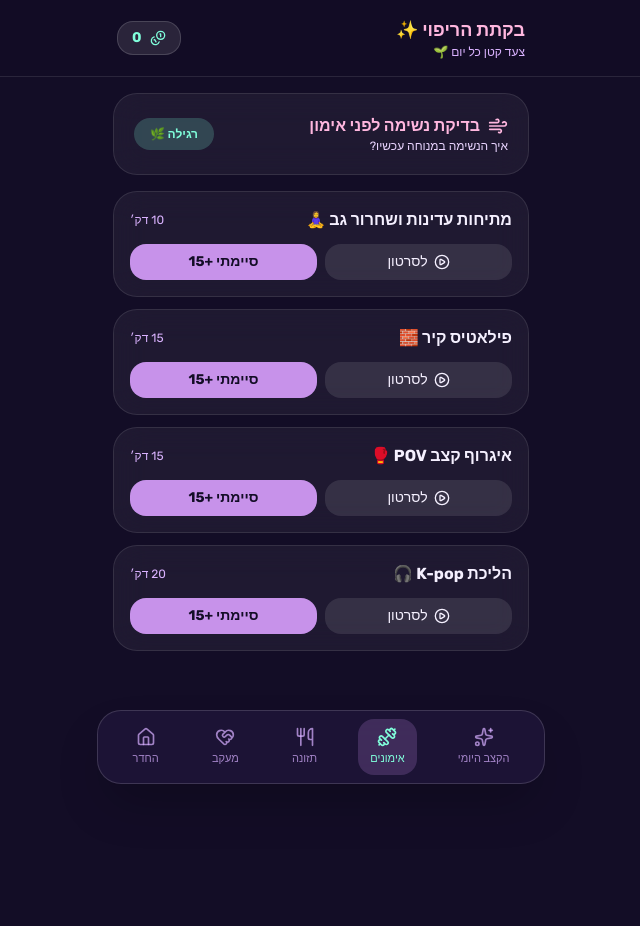
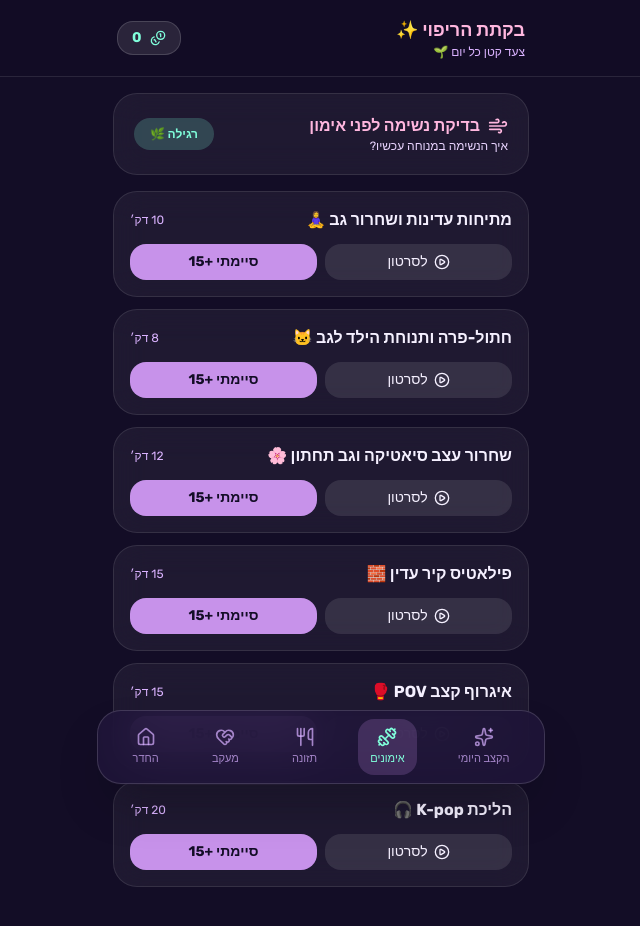
Before and after one commit to GuylerxD/the-healing-cabin, a React (Vite) app: page / in a window 1280 px wide. Both pictures are taken after a click on the button "אימונים". Shown: the top 926 px of the page, without its empty margins (319-959 px from the left). Before the commit the page ends 800 px from the top, so only its background shows below. Built offline with nearby package versions, Linux system fonts and the light colour scheme.

Commit message:
feat: add back pain tracking, adaptive back exercises, and warm pad 10m timer

```diff
--- a/src/screens/Movement.jsx
+++ b/src/screens/Movement.jsx
@@ -1,4 +1,5 @@
-import { Wind, PlayCircle } from "lucide-react";
+import { useState, useEffect } from "react";
+import { Wind, PlayCircle, Flame, Timer, Sparkles } from "lucide-react";
 import { updateToday, useToday } from "../store";
 
 const WORKOUTS = [
@@ -10,8 +11,24 @@ const WORKOUTS = [
     query: "gentle stretching lower back relief beginner",
   },
   {
+    id: "cat-cow",
+    name: "חתול-פרה ותנוחת הילד לגב 🐱",
+    minutes: 8,
+    cardio: false,
+    backFocused: true,
+    query: "cat cow child pose lower back decompression",
+  },
+  {
+    id: "nerve-glide",
+    name: "שחרור עצב סיאטיקה וגב תחתון 🌸",
+    minutes: 12,
+    cardio: false,
+    backFocused: true,
+    query: "sciatica nerve flossing lower back relief",
+  },
+  {
     id: "pilates",
-    name: "פילאטיס קיר 🧱",
+    name: "פילאטיס קיר עדין 🧱",
     minutes: 15,
     cardio: false,
     query: "wall pilates beginner low impact",
@@ -37,7 +54,27 @@ const REWARD = 15;
 export default function Movement() {
   const today = useToday();
   const heavy = !!today.heavyBreathing;
+  const backPainLevel = today.backPain ?? 0;
+  const isBackPainHigh = backPainLevel >= 2; // בינוני או חזק
   const done = today.workouts ?? [];
+
+  // Hot pad timer (10 mins = 600 secs)
+  const [timerSeconds, setTimerSeconds] = useState(600);
+  const [timerRunning, setTimerRunning] = useState(false);
+
+  useEffect(() => {
+    if (!timerRunning) return;
+    const interval = setInterval(() => {
+      setTimerSeconds((prev) => {
+        if (prev <= 1) {
+          setTimerRunning(false);
+          return 0;
+        }
+        return prev - 1;
+      });
+    }, 1000);
+    return () => clearInterval(interval);
+  }, [timerRunning]);
 
   const toggleDone = (id) => {
     const isDone = done.includes(id);
@@ -47,8 +84,73 @@ export default function Movement() {
     );
   };
 
+  const formatTimer = (secs) => {
+    const m = Math.floor(secs / 60);
+    const s = secs % 60;
+    return `${m}:${s < 10 ? "0" : ""}${s}`;
+  };
+
+  // If back pain is high, prioritize back stretches and filter/lock cardio
+  const visibleWorkouts = isBackPainHigh
+    ? WORKOUTS.filter((w) => !w.cardio)
+    : WORKOUTS;
+
   return (
     <div className="space-y-4">
+      {/* Back Relief Advice Bubble when back pain is high */}
+      {isBackPainHigh && (
+        <section className="p-5 rounded-3xl bg-gradient-to-br from-[#c792ea]/20 via-[#ffb7df]/20 to-[#80ffdb]/10 border border-[#ffb7df]/50 backdrop-blur-lg space-y-3">
+          <div className="flex items-center gap-2">
+            <Flame className="h-5 w-5 text-blush animate-pulse" />
+            <h2 className="font-bold text-blush text-sm">
+              המלצת חימום והקלה לגב להיום 🛋️
+            </h2>
+          </div>
+          <p className="text-xs text-purple-100 leading-relaxed">
+            מזוהה כאב גב מוגבר היום. מומלץ להניח **כרית חמה או בקבוק חם** על הגב
+            התחתון או הבטן התחתונה כדי להרפות את השרירים ולהקל על הלחץ.
+          </p>
+
+          <div className="flex items-center justify-between rounded-2xl bg-white/10 px-4 py-3 border border-white/10">
+            <div className="flex items-center gap-2">
+              <Timer className="h-5 w-5 text-mint" />
+              <span className="font-mono text-base font-bold text-mint">
+                {formatTimer(timerSeconds)}
+              </span>
+              <span className="text-xs text-purple-200">
+                טיימר כרית חמה (10 דק׳)
+              </span>
+            </div>
+            <div className="flex gap-2">
+              <button
+                onClick={() => setTimerRunning(!timerRunning)}
+                className={`px-3 py-1.5 rounded-xl text-xs font-bold transition ${
+                  timerRunning ? "bg-blush text-space" : "bg-mint text-space"
+                }`}
+              >
+                {timerRunning
+                  ? "השהה"
+                  : timerSeconds === 0
+                    ? "הסתיים 🎉"
+                    : "הפעל טיימר"}
+              </button>
+              {timerSeconds < 600 && (
+                <button
+                  onClick={() => {
+                    setTimerRunning(false);
+                    setTimerSeconds(600);
+                  }}
+                  className="px-2 py-1.5 rounded-xl text-xs text-purple-300 bg-white/5"
+                >
+                  איפוס
+                </button>
+              )}
+            </div>
+          </div>
+        </section>
+      )}
+
+      {/* Pre-workout Breathing Check */}
       <section className="glass flex items-center justify-between gap-3 p-5">
         <div>
           <h2 className="flex items-center gap-2 font-bold text-blush">
@@ -74,10 +176,18 @@ export default function Movement() {
         </p>
       )}
 
+      {/* Workouts List */}
       <section className="space-y-3">
-        {WORKOUTS.map((w) => {
+        {isBackPainHigh && (
+          <div className="flex items-center gap-1.5 text-xs text-mint px-1">
+            <Sparkles className="h-4 w-4" />
+            <span>האימונים הותאמו להקלה ופריקת עומס מהגב 💆‍♀️</span>
+          </div>
+        )}
+        {visibleWorkouts.map((w) => {
           const locked = heavy && w.cardio;
-          const recommended = heavy && w.id === "stretch";
+          const recommended =
+            (isBackPainHigh && w.backFocused) || (heavy && w.id === "stretch");
           const isDone = done.includes(w.id);
           return (
             <article
@@ -91,7 +201,11 @@ export default function Movement() {
                 <span className="text-xs text-purple-300">{w.minutes} דק׳</span>
               </div>
               {recommended && (
-                <p className="text-xs text-mint">✨ מומלץ במיוחד להיום</p>
+                <p className="text-xs text-mint">
+                  {w.backFocused
+                    ? "✨ ממוקד להקלה על כאבי גב"
+                    : "✨ מומלץ במיוחד להיום"}
+                </p>
               )}
               {locked ? (
                 <p className="text-xs text-purple-200">
--- a/src/screens/Tracking.jsx
+++ b/src/screens/Tracking.jsx
@@ -180,6 +180,25 @@ export default function Tracking() {
             ))}
           </div>
         </div>
+        <div className="space-y-2">
+          <p className="text-xs text-purple-200">כאבי גב היום 🦴</p>
+          <div className="grid grid-cols-4 gap-2">
+            {PAIN.map((label, n) => (
+              <button
+                key={label}
+                aria-pressed={today.backPain === n}
+                onClick={() => updateToday({ backPain: n })}
+                className={`rounded-2xl py-2.5 text-sm font-bold transition ${
+                  today.backPain === n
+                    ? "bg-mint text-space"
+                    : "bg-white/5 text-purple-200"
+                }`}
+              >
+                {label}
+              </button>
+            ))}
+          </div>
+        </div>
       </section>
 
       <section className="glass space-y-2 p-5">
```
